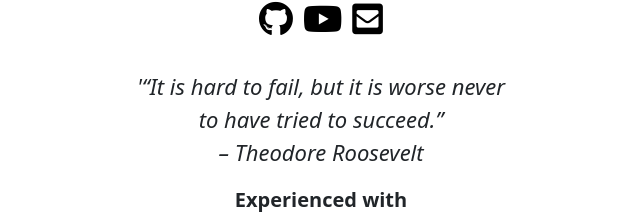
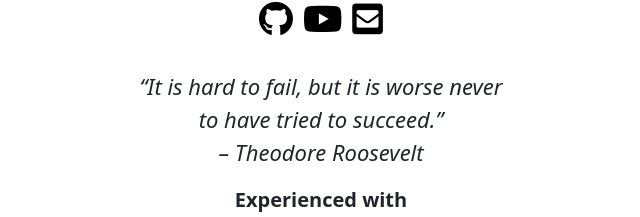
Before and after one commit to AdrenWRLD/personal-portfolio, a React (Create React App) app: page / in a window 1280 px wide. Shown: the part 321-538 px from the top of the page, without its empty margins (319-959 px from the left). Built offline with nearby package versions, Linux system fonts and the light colour scheme.

Commit message:
Updated quote

```diff
--- a/src/config.js
+++ b/src/config.js
@@ -64,7 +64,7 @@ export const Config = {
 	hs_projects: HSProjects,
 	quote: () => (
 		<span style={{ fontSize: '22px', fontStyle: 'italic' }}>
-			'“It is hard to fail, but it is worse never to have tried to
+			“It is hard to fail, but it is worse never to have tried to
 			succeed.”
 			<br /> – Theodore Roosevelt
 			<br />
--- a/src/pages/csa.jsx
+++ b/src/pages/csa.jsx
@@ -81,6 +81,8 @@ export const APComputerSciencePage = () => {
 			.then((data) => {
 				const projects = data;
 
+				alert(JSON.stringify(data));
+
 				setProjects(projects);
 
 				// let params = new URL(document.location).searchParams;
@@ -96,6 +98,8 @@ export const APComputerSciencePage = () => {
 			})
 			.catch((err) => {
 				console.log(err);
+
+				alert(err)
 
 				alert(
 					'Unexpected error while trying to fetch course projects.'
```
